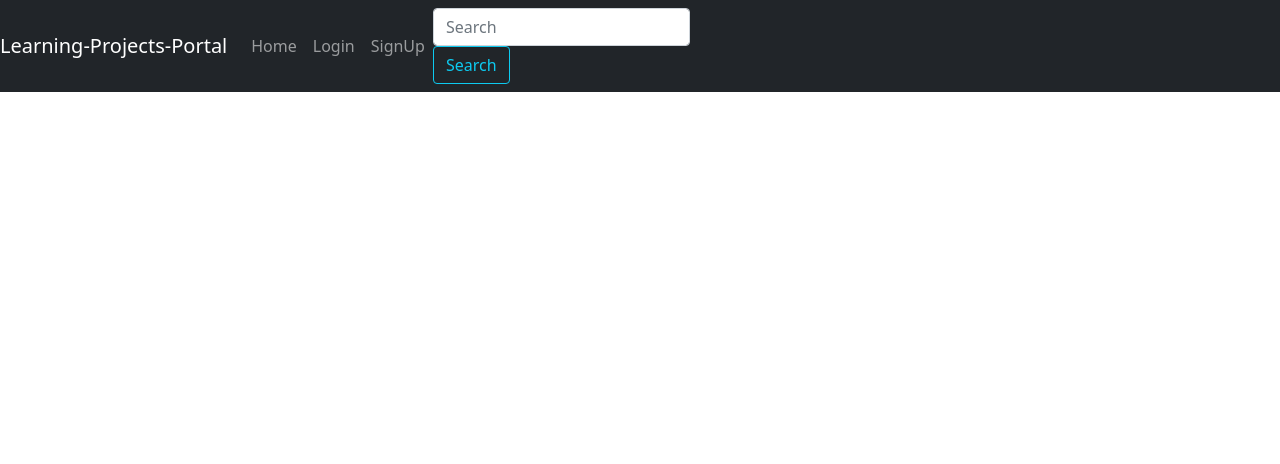
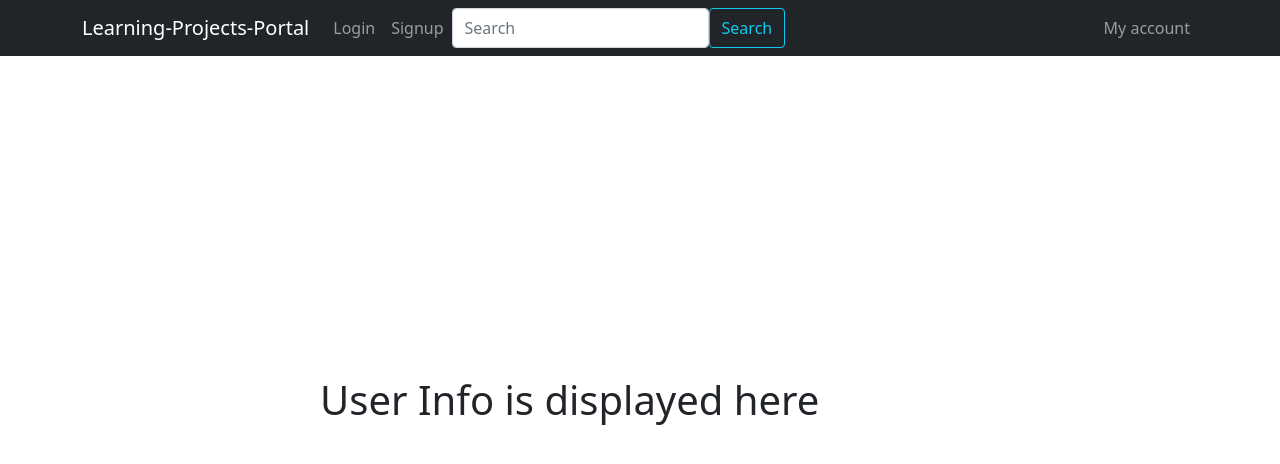
Before and after one commit to Sidhant29/comp9323-group5-frontend, a React (Create React App) app: page /my_account in a window 1280 px wide. Shown: the top 464 px of the page. Built offline with nearby package versions, Linux system fonts and the light colour scheme.

Commit message:
navbar fix

```diff
--- a/src/App.css
+++ b/src/App.css
@@ -1,38 +1,8 @@
 .App {
-  text-align: center;
+   text-align: center;
 }
 
-.App-logo {
-  height: 40vmin;
-  pointer-events: none;
+h1 {
+   padding-top: 25%;
+   margin-left: 25%;
 }
-
-@media (prefers-reduced-motion: no-preference) {
-  .App-logo {
-    animation: App-logo-spin infinite 20s linear;
-  }
-}
-
-.App-header {
-  background-color: #282c34;
-  min-height: 100vh;
-  display: flex;
-  flex-direction: column;
-  align-items: center;
-  justify-content: center;
-  font-size: calc(10px + 2vmin);
-  color: white;
-}
-
-.App-link {
-  color: #61dafb;
-}
-
-@keyframes App-logo-spin {
-  from {
-    transform: rotate(0deg);
-  }
-  to {
-    transform: rotate(360deg);
-  }
-}
--- a/src/App.js
+++ b/src/App.js
@@ -6,6 +6,7 @@ import Register from './Pages/register';
 import Navigation from './Components/navbar';
 import { BrowserRouter as Router, Route, Switch } from 'react-router-dom';
 import CreateProject from './Pages/createProject';
+import Myaccount from './Pages/myAccount';
 
 function App() {
    return (
@@ -28,6 +29,9 @@ function App() {
                <Route path='/create_project'>
                   <CreateProject />
                </Route>
+               <Route path='/my_account'>
+                  <Myaccount />
+               </Route>
             </Switch>
          </Router>
       </>
--- a/src/Components/navbar.js
+++ b/src/Components/navbar.js
@@ -8,28 +8,24 @@ import {
    Form,
    FormControl,
    Button,
+   Container,
 } from 'react-bootstrap';
 
 export default function Navigation() {
    return (
       <>
          <Router>
-            <Navbar bg='dark' variant='dark'>
-               <Navbar.Brand>Learning-Projects-Portal</Navbar.Brand>
-               <Nav className='mr-auto'>
-                  <Nav.Item>
-                     <Nav.Link href='/home' style={{ textalign: 'right' }}>
-                        Home
-                     </Nav.Link>
-                  </Nav.Item>
-                  <Nav.Item>
+            <Navbar collapseOnSelect expand='lg' bg='dark' variant='dark'>
+               <Container>
+                  <Navbar.Brand href='/home'>
+                     Learning-Projects-Portal
+                  </Navbar.Brand>
+                  <Navbar.Toggle aria-controls='responsive-navbar-nav' />
+                  <Navbar.Collapse id='responsive-navbar-nav'>
+                     <Nav className='me-auto'>
                         <Nav.Link href='/login'>Login</Nav.Link>
-                  </Nav.Item>
-                  <Nav.Item>
-                     <Nav.Link href='/signup'>SignUp</Nav.Link>
-                  </Nav.Item>
-               </Nav>
-               <Form inline>
+                        <Nav.Link href='/signup'>Signup</Nav.Link>
+                        <Form className='d-flex'>
                            <FormControl
                               type='text'
                               placeholder='Search'
@@ -37,6 +33,12 @@ export default function Navigation() {
                            />
                            <Button variant='outline-info'>Search</Button>
                         </Form>
+                     </Nav>
+                     <Nav>
+                        <Nav.Link href='/my_account'>My account</Nav.Link>
+                     </Nav>
+                  </Navbar.Collapse>
+               </Container>
             </Navbar>
          </Router>
       </>
--- /dev/null
+++ b/src/Pages/myAccount.js
@@ -0,0 +1,9 @@
+import React from 'react';
+
+export default function Myaccount() {
+   return (
+      <div>
+         <h1>User Info is displayed here</h1>
+      </div>
+   );
+}
```
Lines whose indentation alone changed are shown as unchanged.
